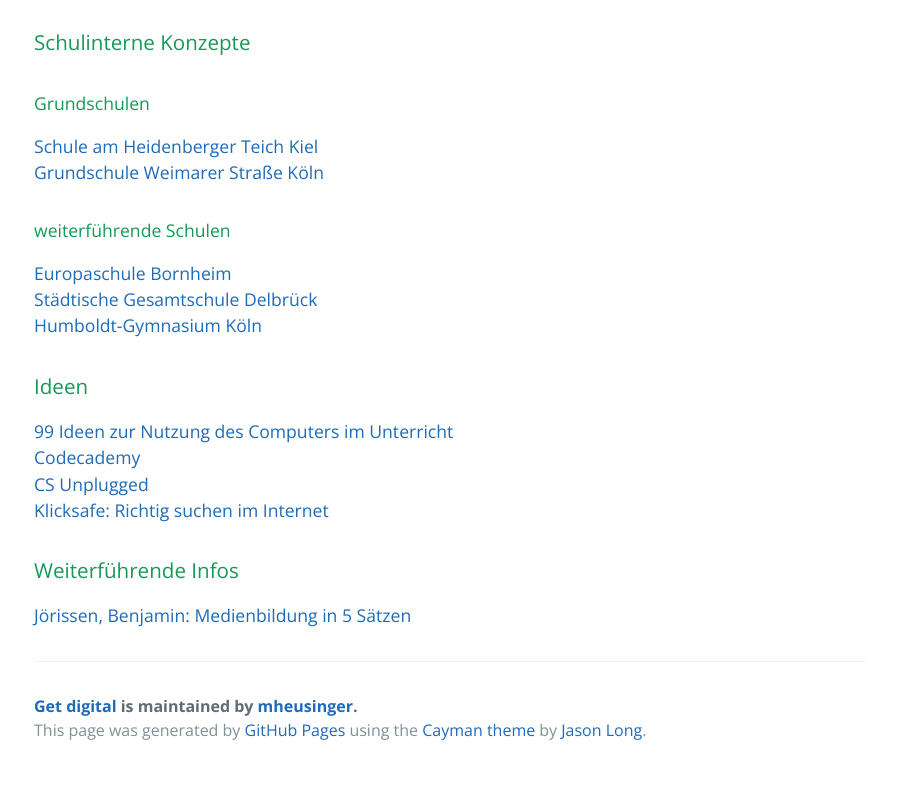
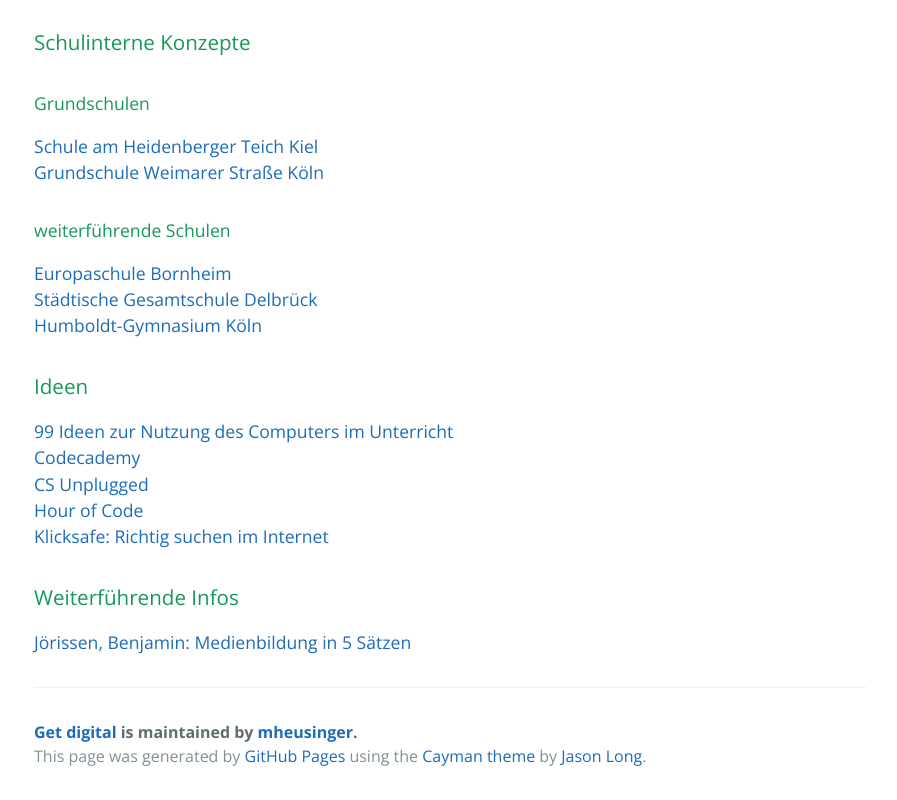
Before and after one commit to mheusinger/getdigital, a plain HTML site: page index.html in a window 1280 px wide. Shown: the part 1536-2336 px from the top of the page, without its empty margins (190-1087 px from the left). Before the commit the page ends 2310 px from the top, so only its background shows below. Drawn offline with nearby package versions, Linux system fonts and the light colour scheme.

Commit message:
Update index.html

```diff
--- a/index.html
+++ b/index.html
@@ -90,6 +90,7 @@
        <a href="http://www.unterrichtsideen.ch/index.php?title=Hauptseite">99 Ideen zur Nutzung des Computers im Unterricht</a><br />
        <a href="https://www.codecademy.com">Codecademy</a><br />
        <a href="http://csunplugged.org">CS Unplugged</a><br />
+       <a href="https://hourofcode.com/de">Hour of Code</a><br />
        <a href="http://www.klicksafe.de/service/materialien/broschueren-ratgeber/richtig-suchen-im-internet/">Klicksafe: Richtig suchen im Internet</a><br />
 
 
```
